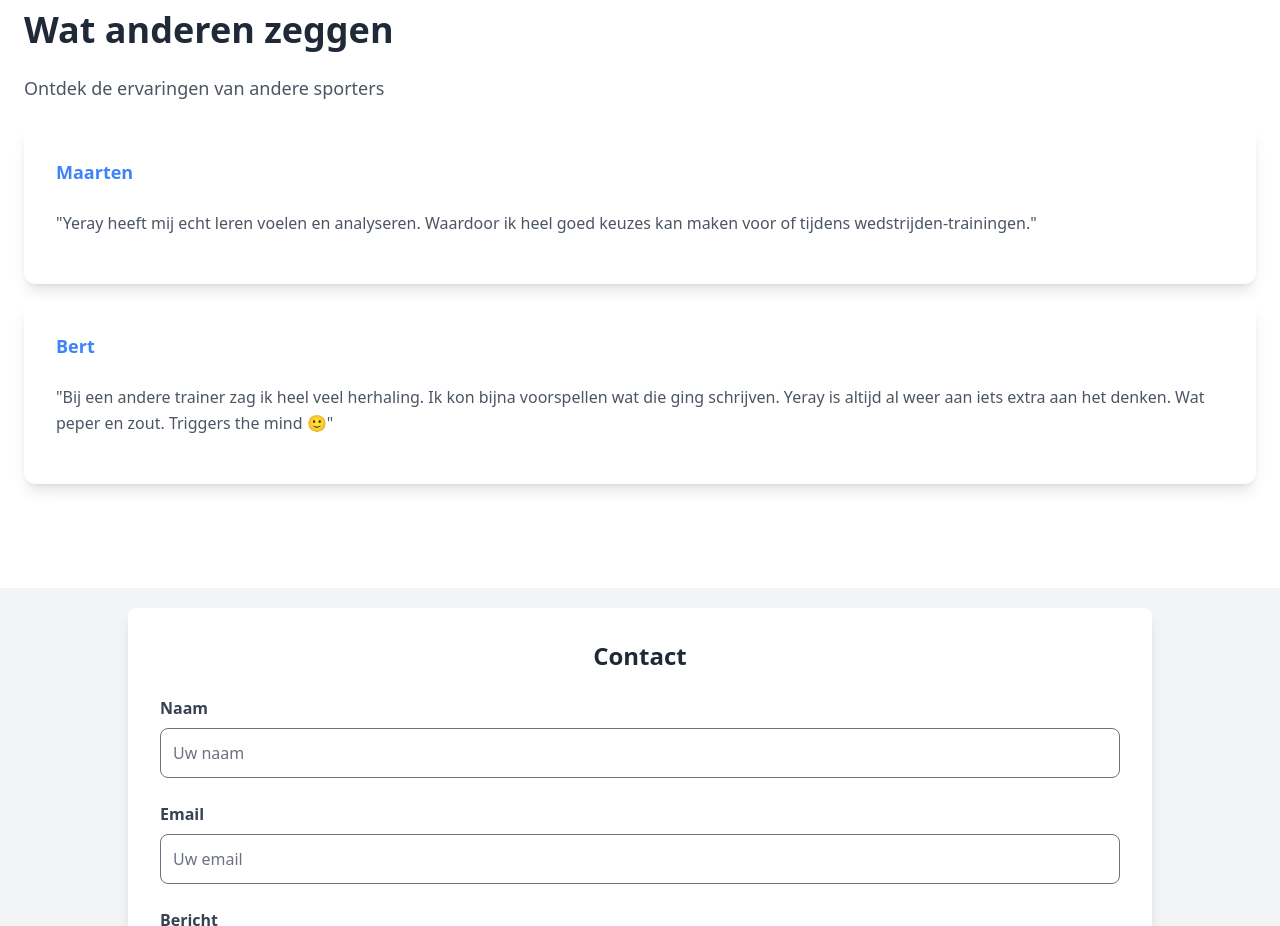
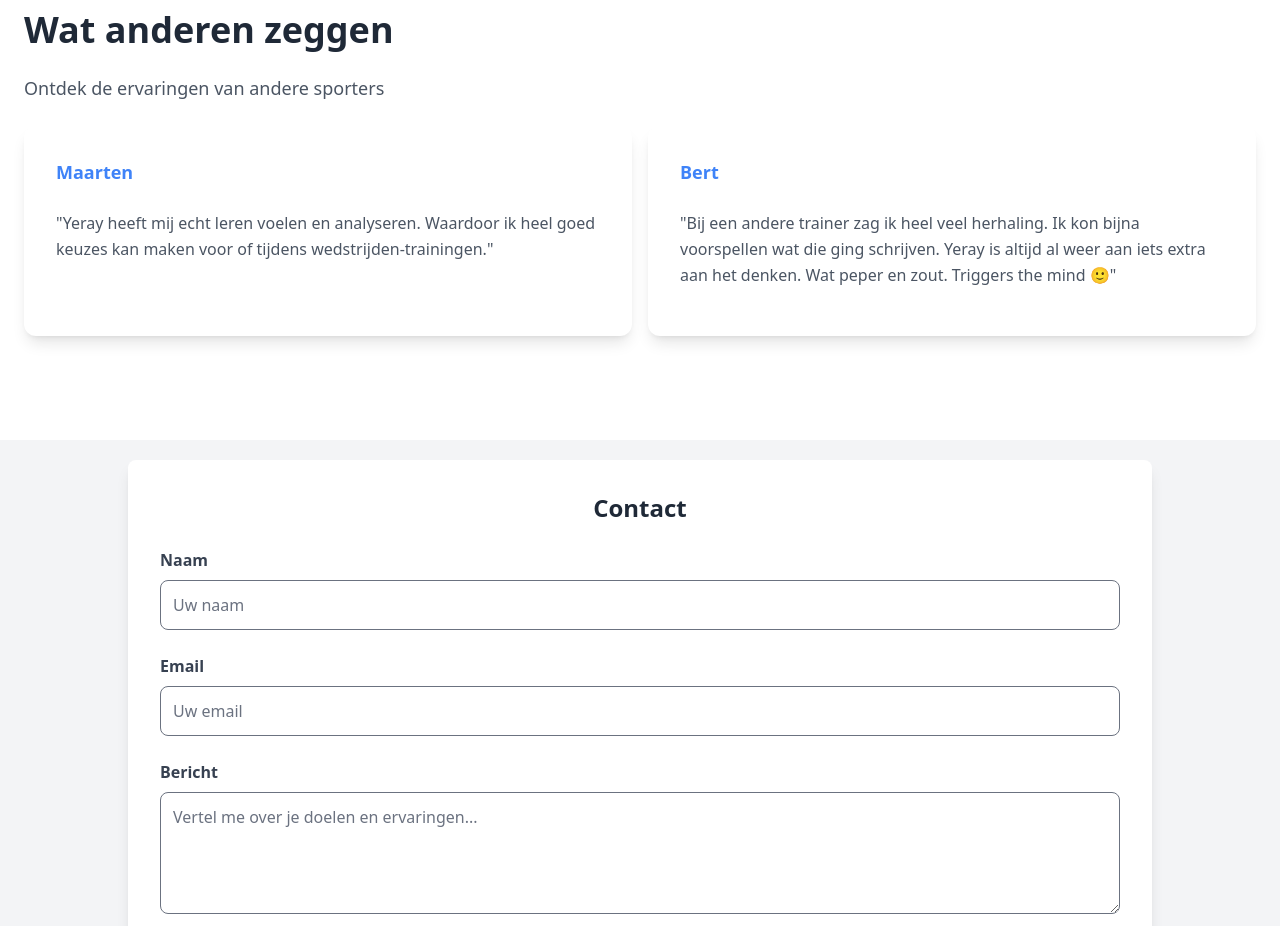
Before and after one commit to MilanMareels/xyzcoaching, a React (Vite) app: page / in a window 1280 px wide. Shown: the part 2700-3626 px from the top of the page. Built offline with nearby package versions, Linux system fonts and the light colour scheme; no server answers.

Commit message:
fix respo

```diff
--- a/src/components/AboutUsSection.tsx
+++ b/src/components/AboutUsSection.tsx
@@ -84,7 +84,7 @@
         <div className="mt-8 mb-6">
           <h1 className="text-4xl font-bold text-gray-800 mb-6">Wat anderen zeggen</h1>
           <p className="text-lg text-gray-600 max-w-3xl text-justify mb-6">Ontdek de ervaringen van andere sporters</p>
-          <div className="grid grid-cols-2 sm:grid-cols-1 gap-4 mt-6">
+          <div className="grid grid-cols-1 sm:grid-cols-2 gap-4 mt-6">
             <div className="bg-white p-8 rounded-xl shadow-lg flex-1">
               <div className="flex items-start mb-6">
                 <div>
```
